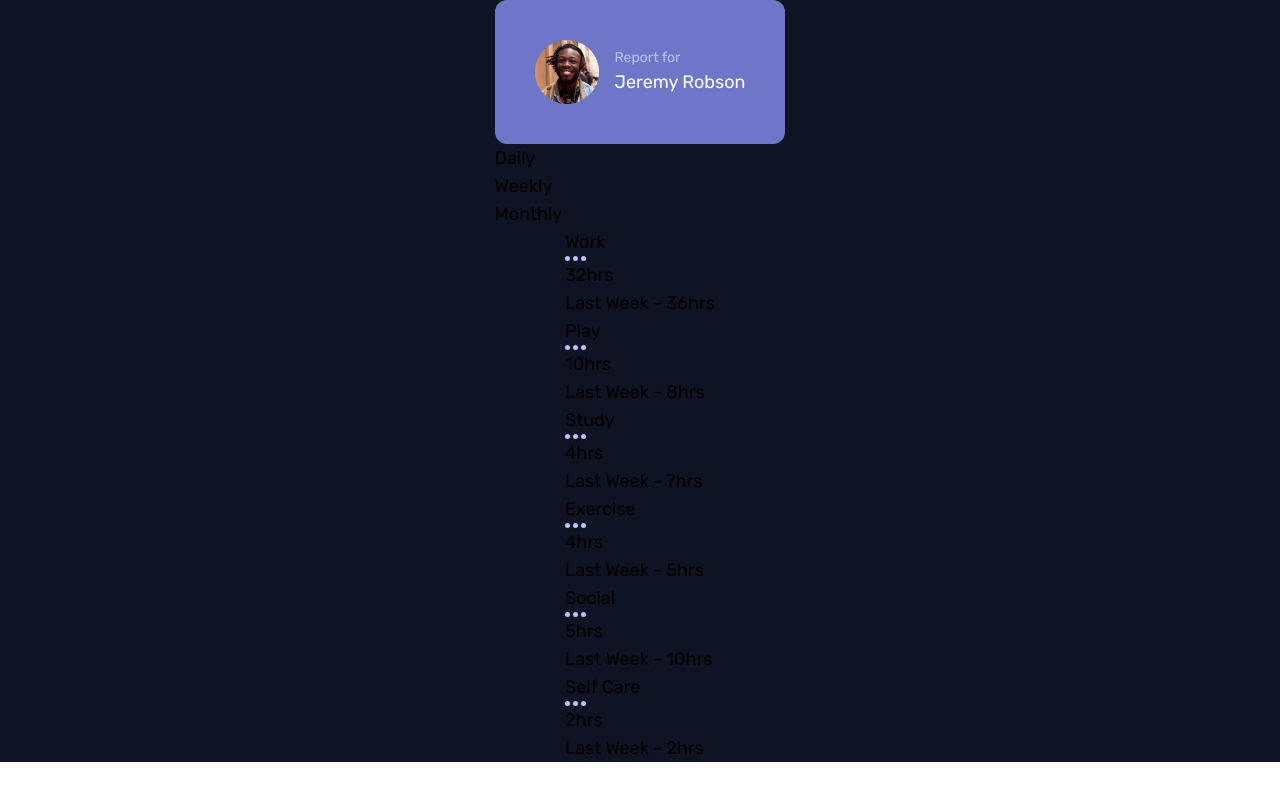
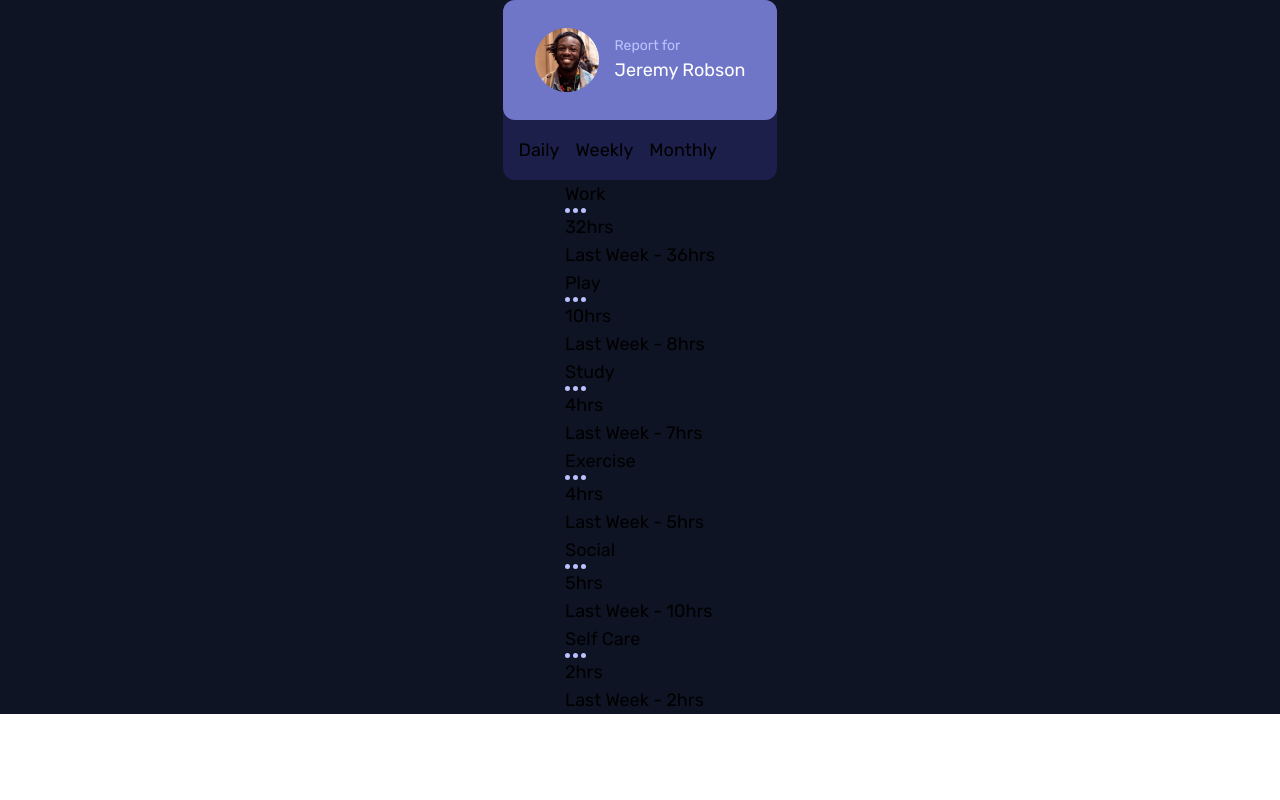
Before and after one commit to yurimzk/time-tracking-dashboard, a website: page index.html in a window 1280 px wide. Drawn offline with nearby package versions, Linux system fonts and the light colour scheme; files that its build step writes are made by us from their sources.

Commit message:
add padding and fix background color to header

```diff
--- a/index.html
+++ b/index.html
@@ -24,12 +24,12 @@
       id="app"
       class="bg-very-dark-blue flex flex-col justify-items-center items-center"
     >
-      <header>
+      <header class="bg-dark-blue rounded-xl">
         <div
-          class="user-container bg-desatured-blue flex items-center gap-4 rounded-xl p-10"
+          class="user-container bg-desatured-blue flex items-center gap-4 rounded-xl px-8 py-7"
         >
           <div
-            class="avatar-container w-16 h-16 border-solid border-3 border-white rounded-full"
+            class="avatar-container w-16 h-16 border-3 border-solid border-white rounded-full"
           >
             <img src="./images/image-jeremy.png" alt="Jeremy's Avatar" />
           </div>
@@ -38,8 +38,8 @@
             <p class="user text-white">Jeremy Robson</p>
           </div>
         </div>
-        <div class="daily-container">
-          <ul>
+        <div class="daily-container p-4">
+          <ul class="flex justify-items-center items-center gap-4">
             <li>Daily</li>
             <li>Weekly</li>
             <li>Monthly</li>
```
